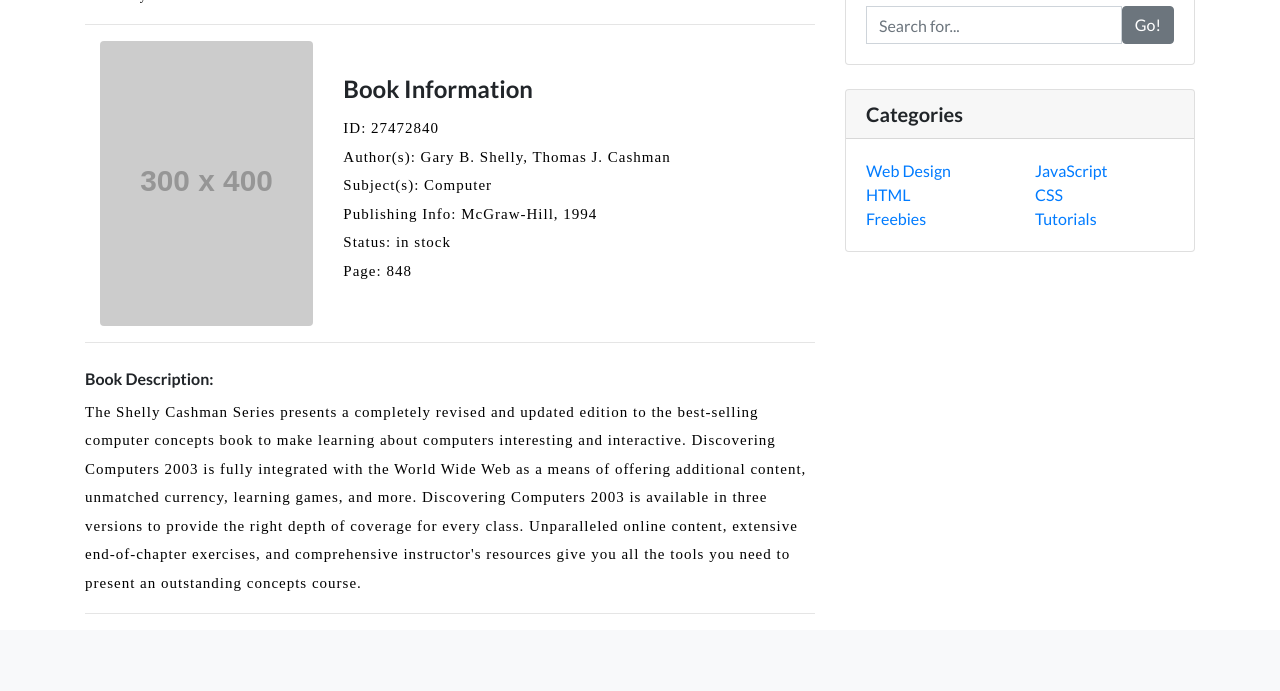
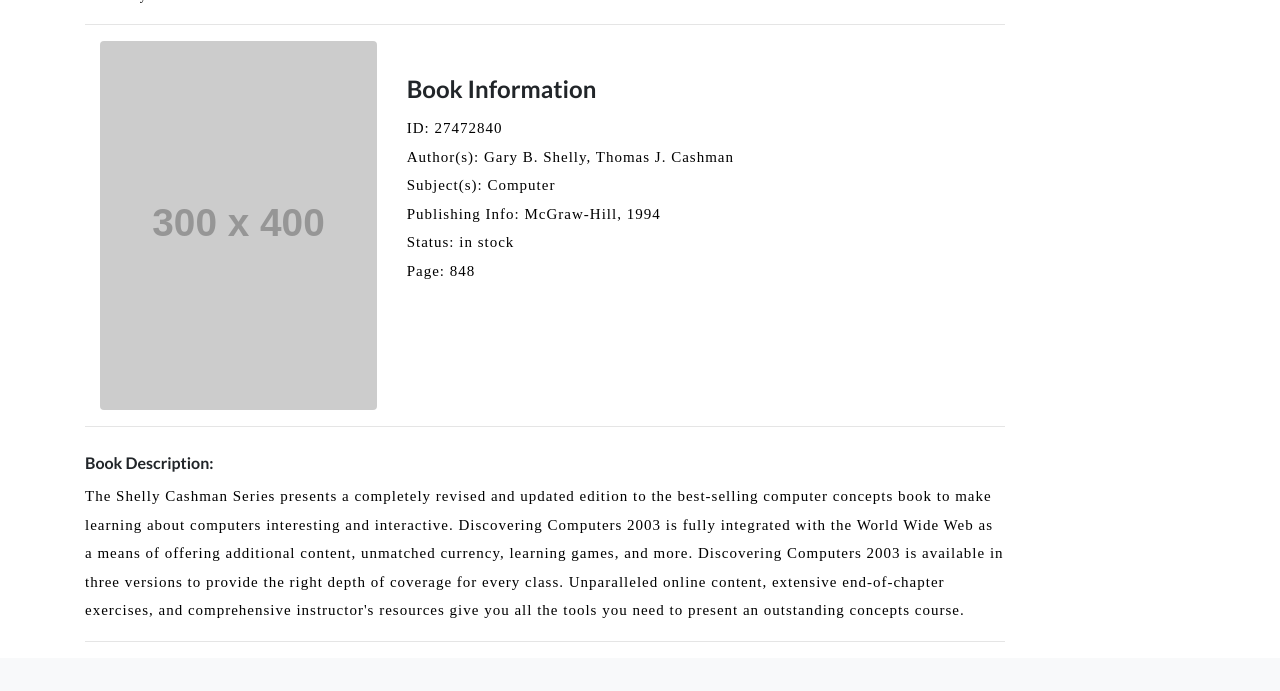
Before and after one commit to MinhTran1997/QuanLyThuVien, a website: page book-details.html in a window 1280 px wide. Shown: the part 164-855 px from the top of the page. Drawn offline with nearby package versions, Linux system fonts and the light colour scheme; files that its build step writes are made by us from their sources; placeholder pictures from the web are drawn by us.

Commit message:
fix some pages

```diff
--- a/book-details.html
+++ b/book-details.html
@@ -57,7 +57,7 @@
         <div class="row ">
 
             <!-- Post Content Column -->
-            <div class="col-lg-8 ">
+            <div class="col-lg-10 ">
 
                 <!-- Title -->
                 <h1 class="mt-4 ">Book Title</h1>
@@ -103,55 +103,9 @@
             </div>
 
             <!-- Sidebar Widgets Column -->
-            <div class="col-md-4 ">
+            <div class="col-md-2 ">
 
-                <!-- Search Widget -->
-                <div class="card my-4 ">
-                    <h5 class="card-header ">Search</h5>
-                    <div class="card-body ">
-                        <div class="input-group ">
-                            <input type="text " class="form-control " placeholder="Search for... ">
-                            <span class="input-group-btn ">
-                <button class="btn btn-secondary " type="button ">Go!</button>
-              </span>
-                        </div>
-                    </div>
-                </div>
 
-                <!-- Categories Widget -->
-                <div class="card my-4 ">
-                    <h5 class="card-header ">Categories</h5>
-                    <div class="card-body ">
-                        <div class="row ">
-                            <div class="col-lg-6 ">
-                                <ul class="list-unstyled mb-0 ">
-                                    <li>
-                                        <a href="# ">Web Design</a>
-                                    </li>
-                                    <li>
-                                        <a href="# ">HTML</a>
-                                    </li>
-                                    <li>
-                                        <a href="# ">Freebies</a>
-                                    </li>
-                                </ul>
-                            </div>
-                            <div class="col-lg-6 ">
-                                <ul class="list-unstyled mb-0 ">
-                                    <li>
-                                        <a href="# ">JavaScript</a>
-                                    </li>
-                                    <li>
-                                        <a href="# ">CSS</a>
-                                    </li>
-                                    <li>
-                                        <a href="# ">Tutorials</a>
-                                    </li>
-                                </ul>
-                            </div>
-                        </div>
-                    </div>
-                </div>
 
             </div>
 
```
Also changed, not shown: index.html (+5 -8 lines).
